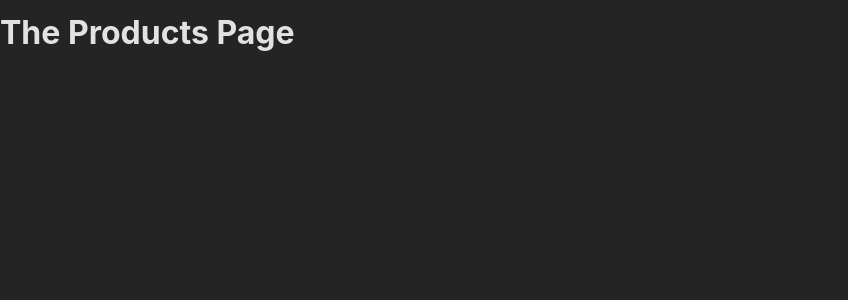
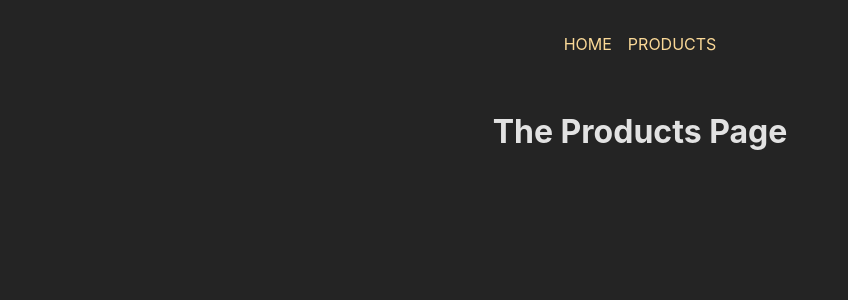
Before and after one commit to DorianKita/Multi-Page_SPA, a React (Create React App) app: page /products in a window 1280 px wide. Shown: the top 300 px of the page, without its empty margins (0-848 px from the left). Built offline with nearby package versions, Linux system fonts and the light colour scheme.

Commit message:
created navigation with Root component to show on every page, and styled it with module css

```diff
--- /dev/null
+++ b/src/components/MainNavigation.js
@@ -0,0 +1,22 @@
+import { Link } from "react-router-dom";
+
+import classes from "./MainNavigation.module.css";
+
+function MainNavigation() {
+  return (
+    <header className={classes.header}>
+      <nav>
+        <ul className={classes.list}>
+          <li>
+            <Link to="/">HOME</Link>
+          </li>
+          <li>
+            <Link to="/products">PRODUCTS</Link>
+          </li>
+        </ul>
+      </nav>
+    </header>
+  );
+}
+
+export default MainNavigation;
--- /dev/null
+++ b/src/components/MainNavigation.module.css
@@ -0,0 +1,23 @@
+.header{
+    max-width: 60rem;
+    margin: auto;
+    padding: 2rem;
+    display: flex;
+    justify-content: center;
+}
+
+.list {
+    display: flex;
+    gap: 1rem;
+}
+
+.list a {
+    text-decoration: none;
+    color: var(--color-primary-400)
+}
+
+.list a:hover,
+.list a.active {
+    color: var(--color-primary-800);
+    text-decoration: underline;
+}
--- a/src/pages/Products.js
+++ b/src/pages/Products.js
@@ -1,5 +1,9 @@
 function ProductsPage() {
-  return <h1>The Products Page</h1>;
+  return (
+    <>
+      <h1>The Products Page</h1>
+    </>
+  );
 }
 
 export default ProductsPage;
--- /dev/null
+++ b/src/pages/Root.js
@@ -0,0 +1,16 @@
+import { Outlet } from "react-router-dom";
+import MainNavigation from "../components/MainNavigation";
+import classes from "./Root.module.css";
+
+function RootLayout() {
+  return (
+    <>
+      <MainNavigation />
+      <main className={classes.content}>
+        <Outlet />
+      </main>
+    </>
+  );
+}
+
+export default RootLayout;
--- /dev/null
+++ b/src/pages/Root.module.css
@@ -0,0 +1,4 @@
+.content {
+    margin: 2rem auto;
+    text-align: center;
+}
```
Also changed, not shown: src/App.js (+10 -2 lines).
